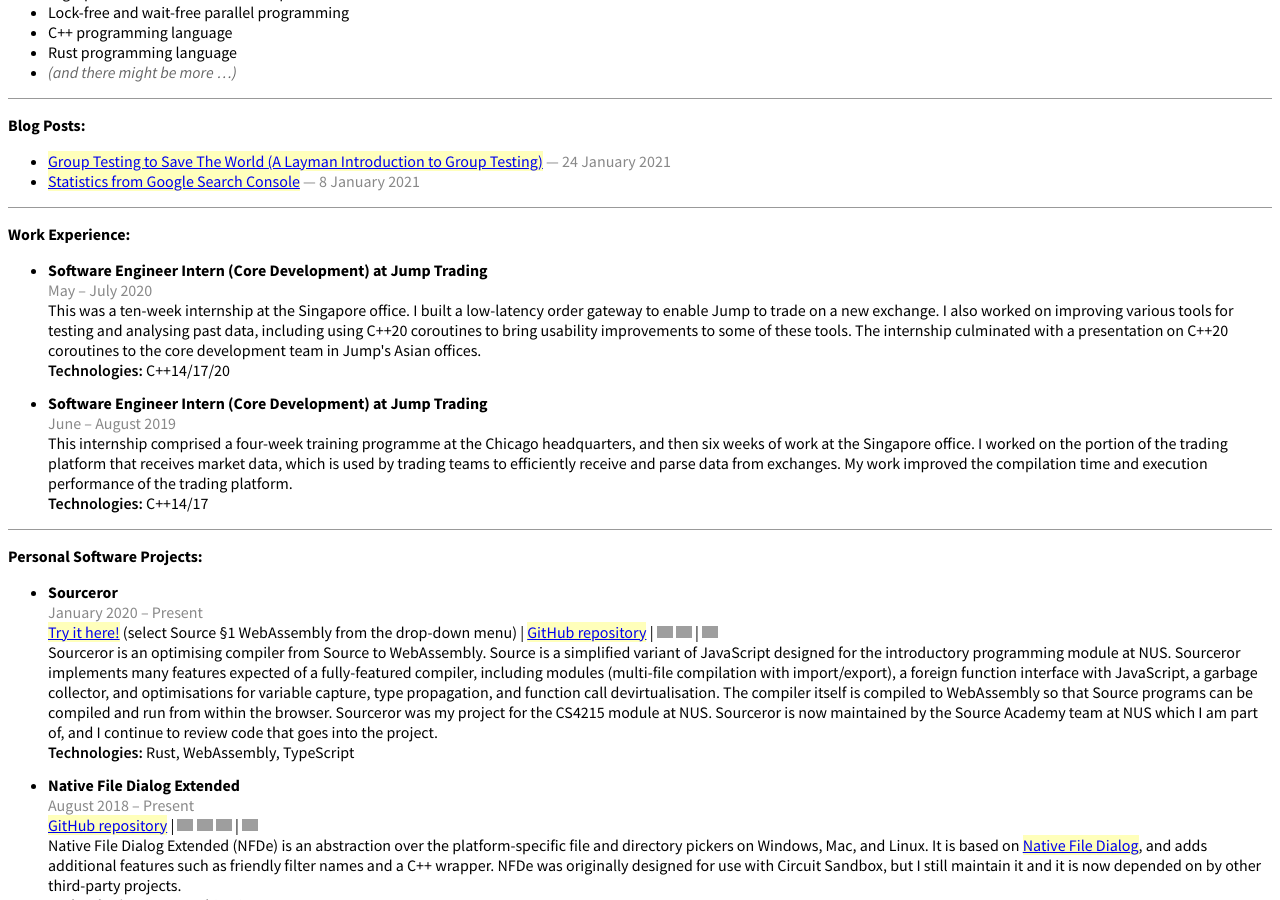
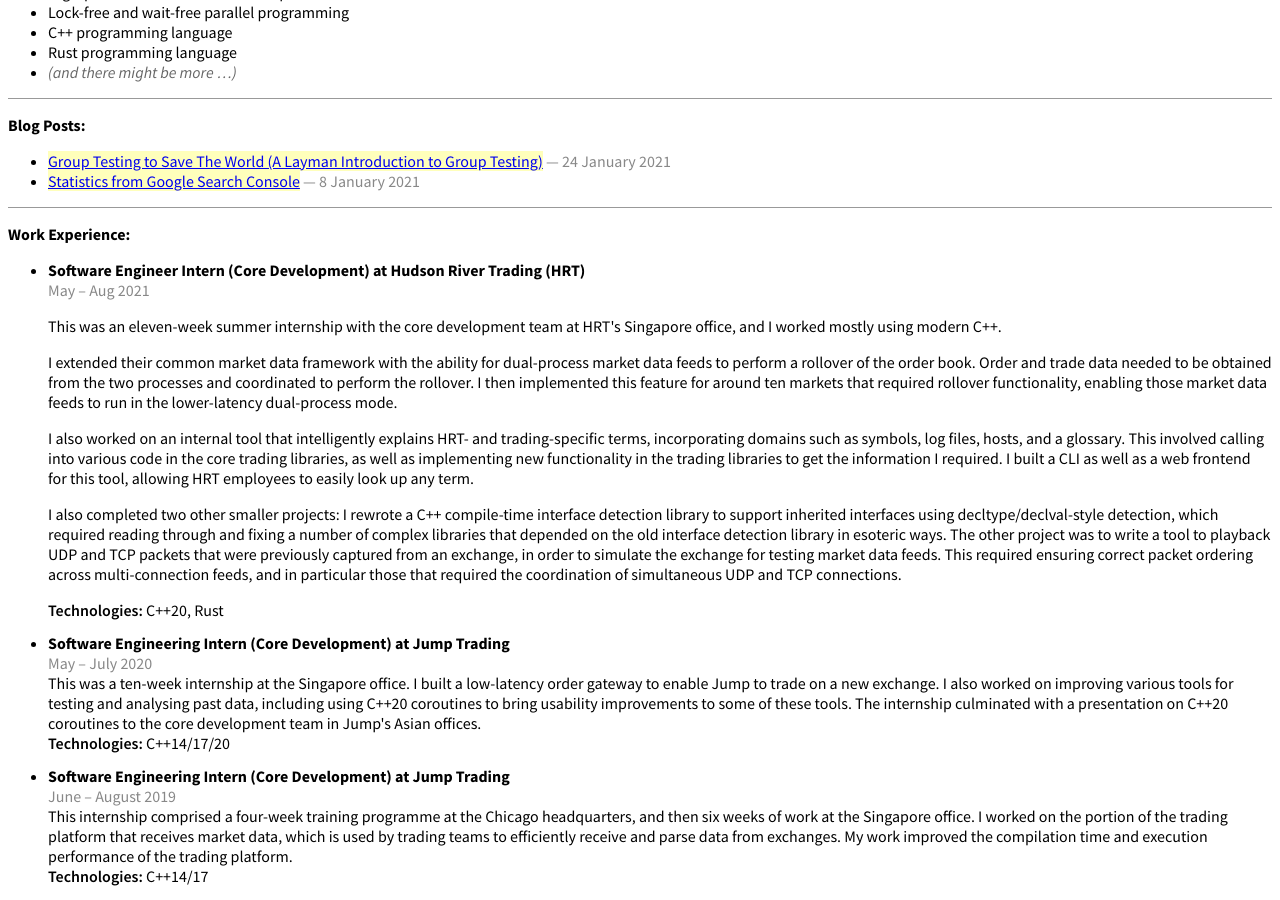
Before and after one commit to btzy/homepage, a Jekyll site: the page built from index.html, in a window 1280 px wide and 900 px high, scrolled down 352 px. Built offline with Jekyll 4.4.1, drawn with Linux system fonts in a browser that asks for light colours; comment, search, counter and statistics services are not loaded; grey boxes are pictures that could not be loaded.

Commit message:
Add HRT internship

```diff
--- a/index.html
+++ b/index.html
@@ -44,14 +44,27 @@
 <ul class="detailedlist">
 
 <li>
-<div class="header">Software Engineer Intern (Core Development) at Jump Trading</div>
+<div class="header">Software Engineer Intern (Core Development) at Hudson River Trading (HRT)</div>
+<div class="date">May &ndash; Aug 2021</div>
+<div class="content"><p>This was an eleven-week summer internship with the core development team at HRT's Singapore office, and I worked mostly using modern C++.</p>
+
+<p>I extended their common market data framework with the ability for dual-process market data feeds to perform a rollover of the order book.  Order and trade data needed to be obtained from the two processes and coordinated to perform the rollover.  I then implemented this feature for around ten markets that required rollover functionality, enabling those market data feeds to run in the lower-latency dual-process mode.</p>
+
+<p>I also worked on an internal tool that intelligently explains HRT- and trading-specific terms, incorporating domains such as symbols, log files, hosts, and a glossary.  This involved calling into various code in the core trading libraries, as well as implementing new functionality in the trading libraries to get the information I required.  I built a CLI as well as a web frontend for this tool, allowing HRT employees to easily look up any term.</p>
+
+<p>I also completed two other smaller projects:  I rewrote a C++ compile-time interface detection library to support inherited interfaces using decltype/declval-style detection, which required reading through and fixing a number of complex libraries that depended on the old interface detection library in esoteric ways.  The other project was to write a tool to playback UDP and TCP packets that were previously captured from an exchange, in order to simulate the exchange for testing market data feeds.  This required ensuring correct packet ordering across multi-connection feeds, and in particular those that required the coordination of simultaneous UDP and TCP connections.</p></div>
+<div class="content"><span class="semibold">Technologies:</span> C++20, Rust</div>
+</li>
+
+<li>
+<div class="header">Software Engineering Intern (Core Development) at Jump Trading</div>
 <div class="date">May &ndash; July 2020</div>
 <div class="content">This was a ten-week internship at the Singapore office.  I built a low-latency order gateway to enable Jump to trade on a new exchange.  I also worked on improving various tools for testing and analysing past data, including using C++20 coroutines to bring usability improvements to some of these tools.  The internship culminated with a presentation on C++20 coroutines to the core development team in Jump's Asian offices.</div>
 <div class="content"><span class="semibold">Technologies:</span> C++14/17/20</div>
 </li>
 
 <li>
-<div class="header">Software Engineer Intern (Core Development) at Jump Trading</div>
+<div class="header">Software Engineering Intern (Core Development) at Jump Trading</div>
 <div class="date">June &ndash; August 2019</div>
 <div class="content">This internship comprised a four-week training programme at the Chicago headquarters, and then six weeks of work at the Singapore office.  I worked on the portion of the trading platform that receives market data, which is used by trading teams to efficiently receive and parse data from exchanges.  My work improved the compilation time and execution performance of the trading platform.</div>
 <div class="content"><span class="semibold">Technologies:</span> C++14/17</div>
```
